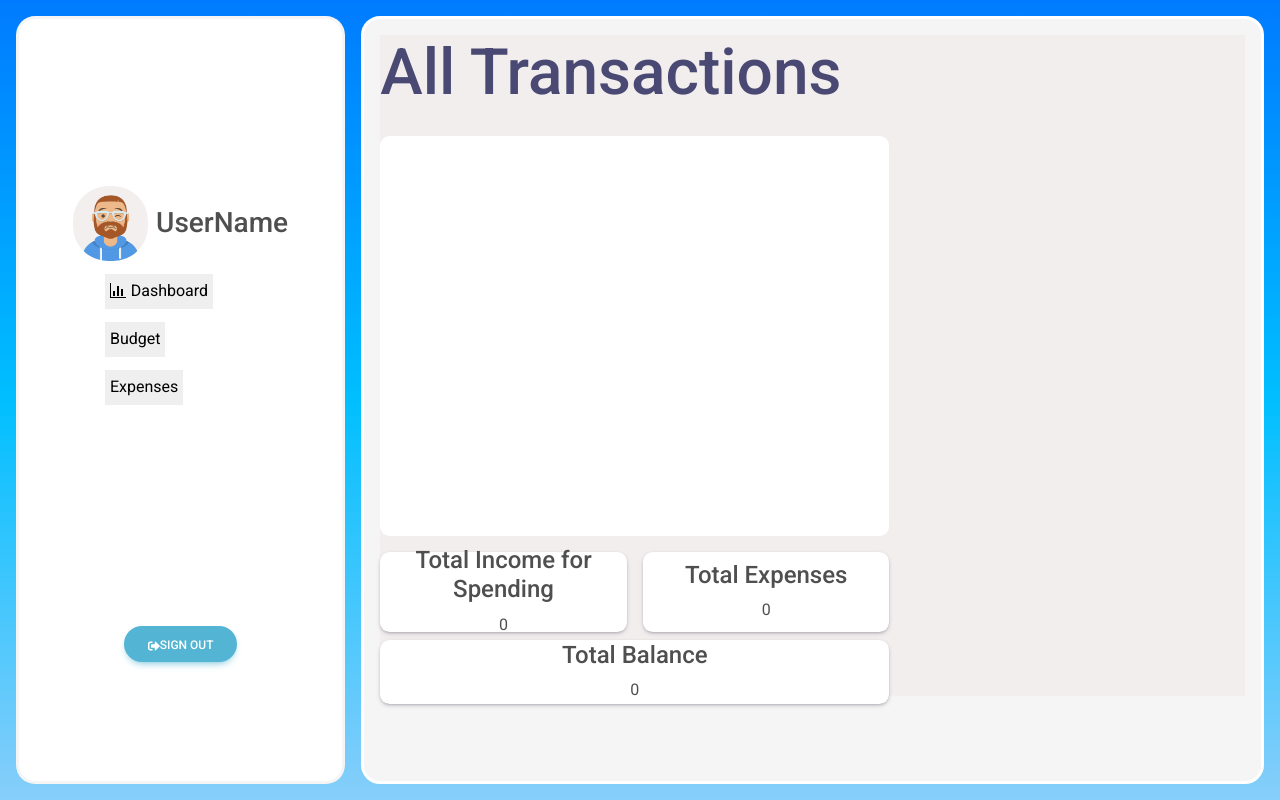
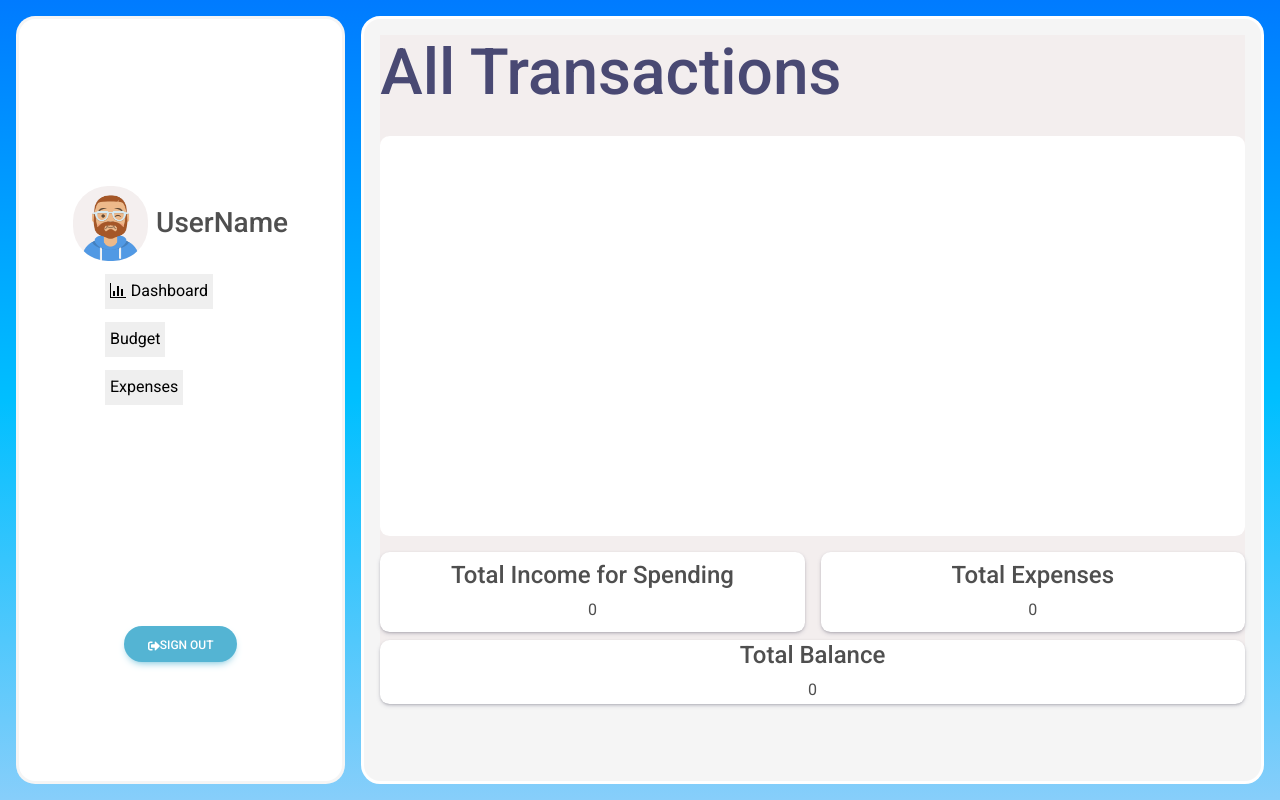
Before and after one commit to Esiyankey/Expense-Tracker, a React (Vite) app: page /home in a window 1280 px wide. Built offline with nearby package versions, Linux system fonts and the light colour scheme; a web font is replaced by a local one.

Commit message:
dashboard adjustemetnts

```diff
--- a/src/components/Dashboard.jsx
+++ b/src/components/Dashboard.jsx
@@ -50,9 +50,9 @@ export const Dashboard = ({ incomeValue, totalExpenses, percentageLeft, setPerce
       </div>
 
       {/* Right section of the dashboard */}
-      <div className='r-dashboard'>
+      {/* <div className='r-dashboard'> */}
         {/* Placeholder for the content of the right section */}
-      </div>
+      {/* </div> */}
     </div>
   );
 };
--- a/src/styles/Dashboard.css
+++ b/src/styles/Dashboard.css
@@ -11,7 +11,7 @@
     display: flex;
     flex-direction: column;
     gap: 1rem;
-    flex: 60%;
+    flex: 100%;
 }
 
 .totals{
```
